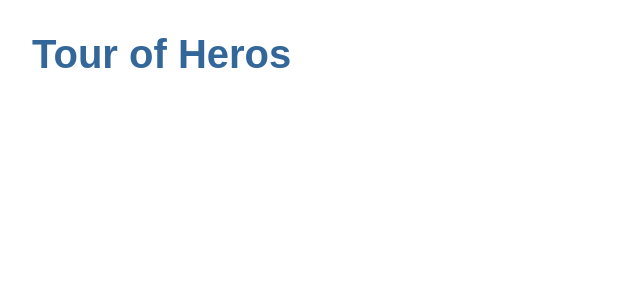
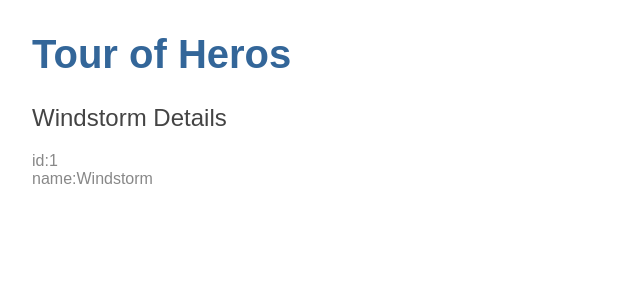
Before and after one commit to jaredeklin/angular-tutorial, an Angular app: page / in a window 1280 px wide. Shown: the top 300 px of the page, without its empty margins (0-640 px from the left). Built offline with nearby package versions, Linux system fonts and the light colour scheme.

Commit message:
Add Hero Class

```diff
--- a/src/app/app.component.html
+++ b/src/app/app.component.html
@@ -1 +1,2 @@
 <h1>{{title}}</h1>
+<app-heroes></app-heroes>
--- a/src/app/app.module.ts
+++ b/src/app/app.module.ts
@@ -2,10 +2,12 @@
 import { NgModule } from '@angular/core';
 
 import { AppComponent } from './app.component';
+import { HeroesComponent } from './heroes/heroes.component';
 
 @NgModule({
   declarations: [
-    AppComponent
+    AppComponent,
+    HeroesComponent
   ],
   imports: [
     BrowserModule
--- /dev/null
+++ b/src/app/hero.ts
@@ -0,0 +1,4 @@
+export class Hero {
+  id: number;
+  name: string;
+}
--- /dev/null
+++ b/src/app/heroes/heroes.component.html
@@ -0,0 +1,3 @@
+<h2>{{hero.name}} Details</h2>
+<div><span>id:</span>{{hero.id}}</div>
+<div><span>name:</span>{{hero.name}}</div>
--- /dev/null
+++ b/src/app/heroes/heroes.component.ts
@@ -0,0 +1,21 @@
+import { Component, OnInit } from '@angular/core';
+import { Hero } from '../hero'
+
+@Component({
+  selector: 'app-heroes',
+  templateUrl: './heroes.component.html',
+  styleUrls: ['./heroes.component.css']
+})
+export class HeroesComponent implements OnInit {
+
+  hero: Hero = {
+    id: 1,
+    name: "Windstorm"
+  }
+
+  constructor() { }
+
+  ngOnInit() {
+  }
+
+}
```
Also changed, not shown: src/app/heroes/heroes.component.css (added), 1 other file (tests, documents, lock files or other folders).
